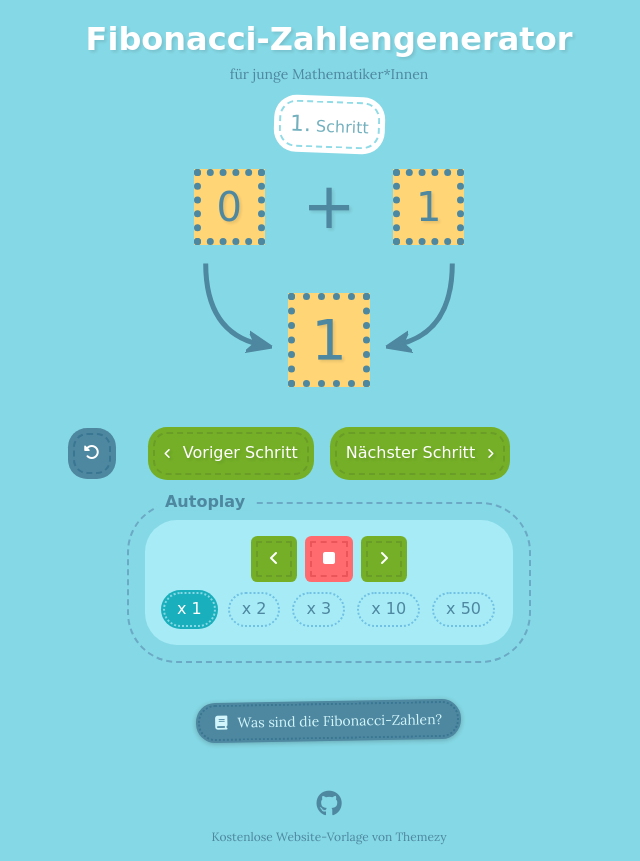
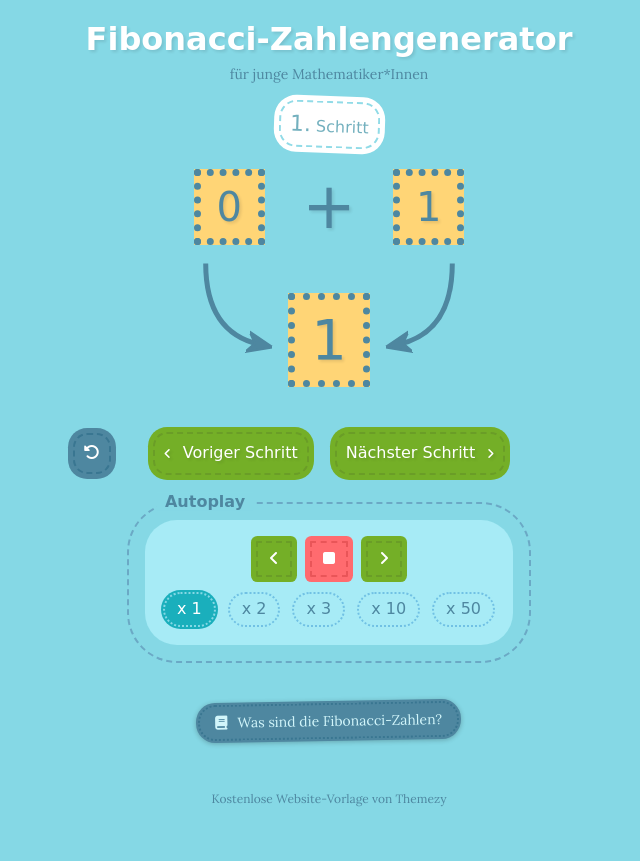
Before and after one commit to relnofollow/fibonacci-fuer-kinder, a website built with webpack: page index.html in a window 1280 px wide. Shown: the whole page, without its empty margins (311-951 px from the left). After the commit the page ends 823 px from the top, so only its background shows below. Built offline with nearby package versions, Linux system fonts and the light colour scheme; a web font is replaced by a local one.

Commit message:
Remove GitHub link

```diff
--- a/index.html
+++ b/index.html
@@ -219,14 +219,6 @@
             </div>
         </main>
         <footer>
-            <a
-                rel="nofollow"
-                href="https://github.com/relnofollow/fibonacci-fuer-kinder"
-                class="link-github"
-                title="Projektquelle auf GitHub"
-            >
-                <i class="fa-brands fa-github"></i>
-            </a>
             <div>
                 <a rel="nofollow" href="http://www.themezy.com/"
                     >Kostenlose Website-Vorlage von Themezy</a
```
